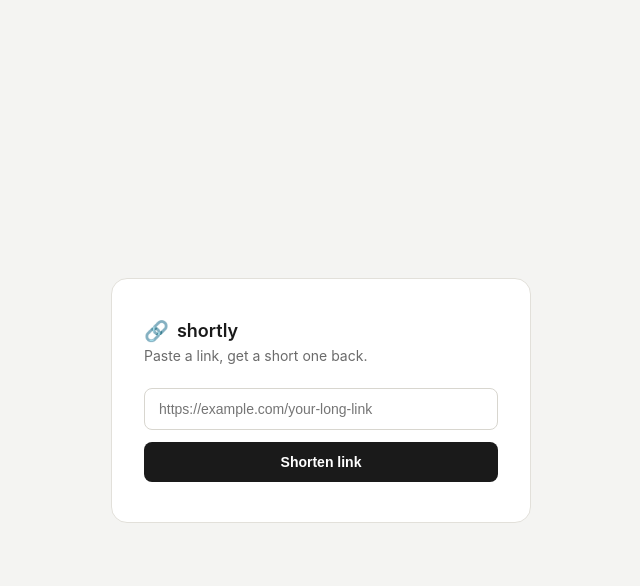
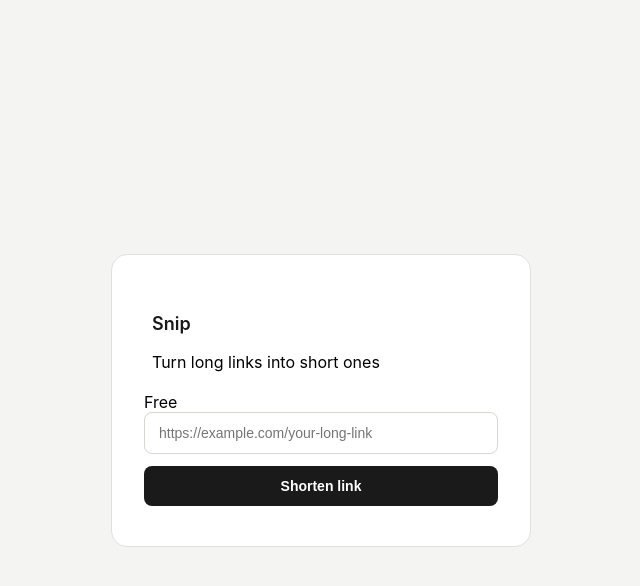
Before and after one commit to danmarkdev/UrlShortener, a Flask app: page / in a window 1280 px wide. Shown: the top 586 px of the page, without its empty margins (319-959 px from the left). Run offline with Flask 3, Linux system fonts and the light colour scheme.

Commit message:
Update index.html

```diff
--- a/url-shortener/templates/index.html
+++ b/url-shortener/templates/index.html
@@ -3,16 +3,26 @@
 <head>
   <meta charset="UTF-8" />
   <meta name="viewport" content="width=device-width, initial-scale=1.0" />
-  <title>Shortly - URL Shortener</title>
+  <title>URL Shortener</title>
   <link rel="stylesheet" href="{{ url_for('static', filename='style.css') }}" />
 </head>
 <body>
   <main class="card">
-    <div class="brand">
-      <span class="brand-icon">🔗</span>
-      <span class="brand-name">shortly</span>
+    <div class="header-row">
+      <div class="brand">
+        <div class="brand-icon">
+          <svg viewBox="0 0 24 24" fill="none" stroke-width="2" stroke-linecap="round" stroke-linejoin="round">
+            <path d="M10 13a5 5 0 0 0 7.07 0l2.83-2.83a5 5 0 0 0-7.07-7.07l-1.5 1.5" />
+            <path d="M14 11a5 5 0 0 0-7.07 0L4.1 13.83a5 5 0 0 0 7.07 7.07l1.5-1.5" />
+          </svg>
+        </div>
+        <div class="brand-text">
+          <p class="brand-name">Snip</p>
+          <p class="brand-tagline">Turn long links into short ones</p>
+        </div>
+      </div>
+      <span class="badge">Free</span>
     </div>
-    <p class="subtitle">Paste a link, get a short one back.</p>
 
     <form action="/shorten" method="POST">
       <input
```
